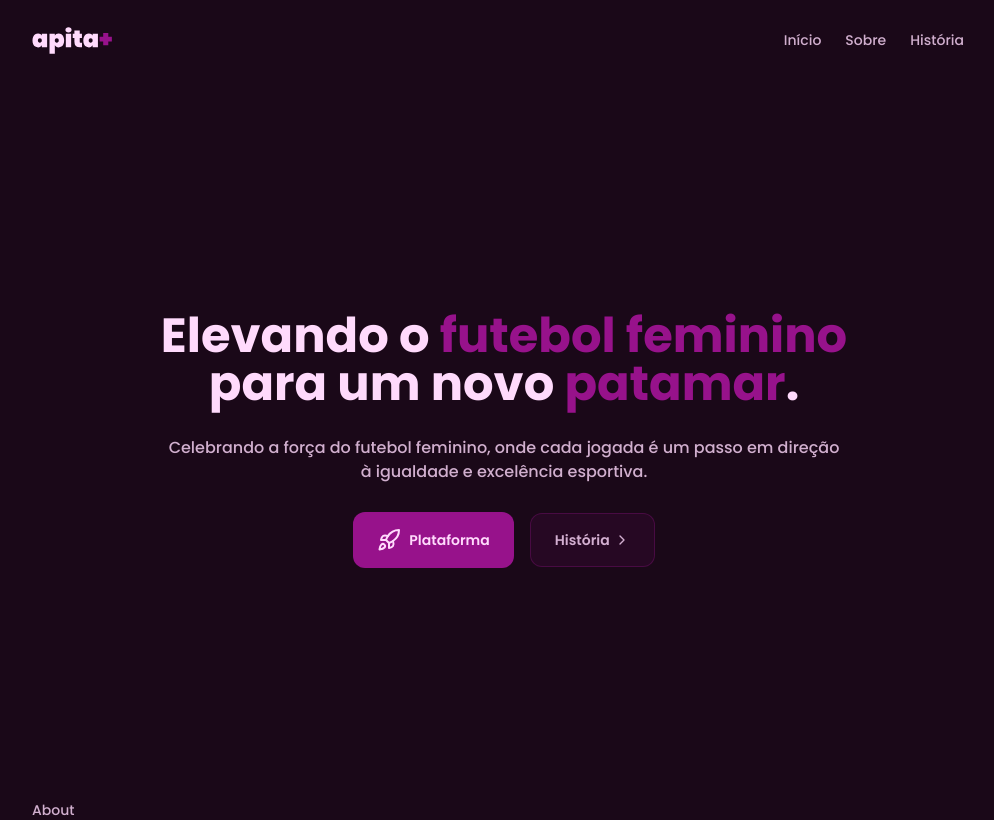
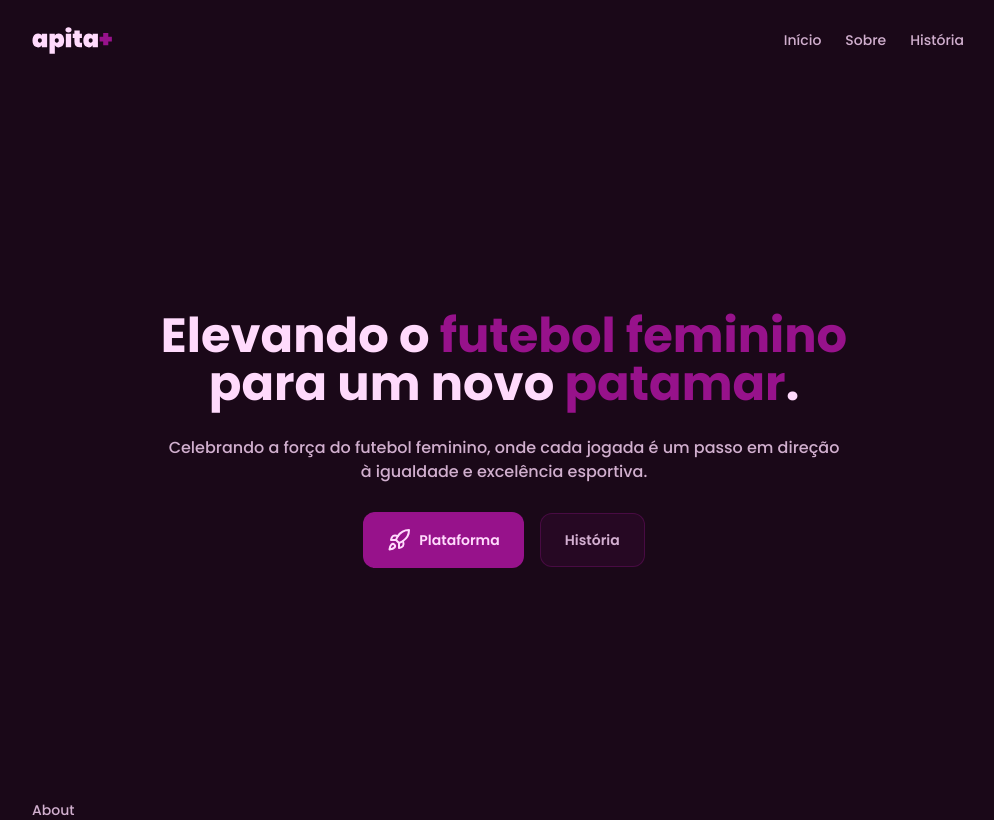
Before and after one commit to Apita-Mais/apita-lp, a Next.js app: page / in a window 1280 px wide. Shown: the whole page, without its empty margins (136-1130 px from the left). Built offline with nearby package versions, Linux system fonts and the light colour scheme.

Commit message:
style: Updating hero

```diff
--- a/components/sections/Hero.tsx
+++ b/components/sections/Hero.tsx
@@ -22,10 +22,7 @@ export function Hero() {
             <Rocket />
             Plataforma
           </Button>
-          <Button variant="outline" className="flex items-center gap-1">
-            História
-            <ChevronRight size={16} />
-          </Button>
+          <Button variant="outline">História</Button>
         </div>
       </div>
     </section>
```
